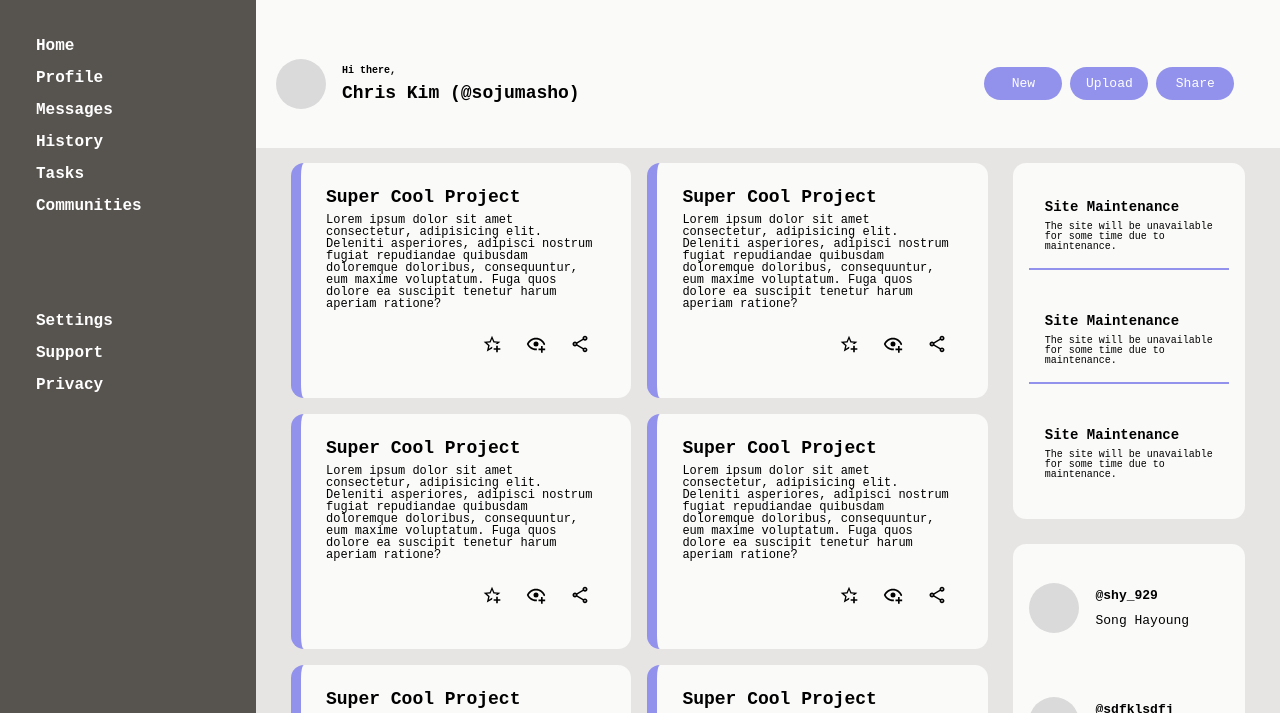
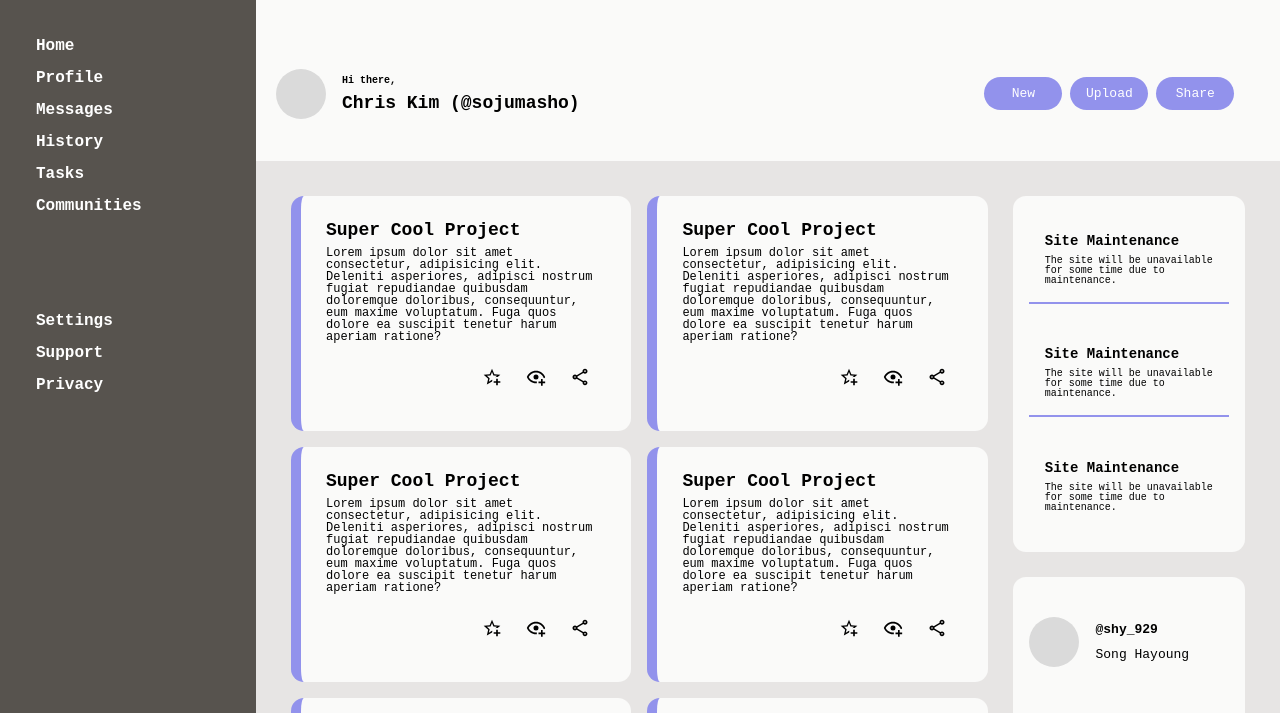
Before and after one commit to chrisjk02/admin-dashboard, a plain HTML site: page index.html in a window 1280 px wide. Shown: the part 108-821 px from the top of the page. Drawn offline with Linux system fonts and the light colour scheme.

Commit message:
Create more space between content and header

```diff
--- a/styles.css
+++ b/styles.css
@@ -299,7 +299,7 @@ button {
     display: grid;
     grid-template-columns: 3fr 1fr;
     grid-template-rows: repeat(2, 1fr);
-    padding: 15px 35px;
+    padding: 35px;
     gap: 25px;
 }
 
```
